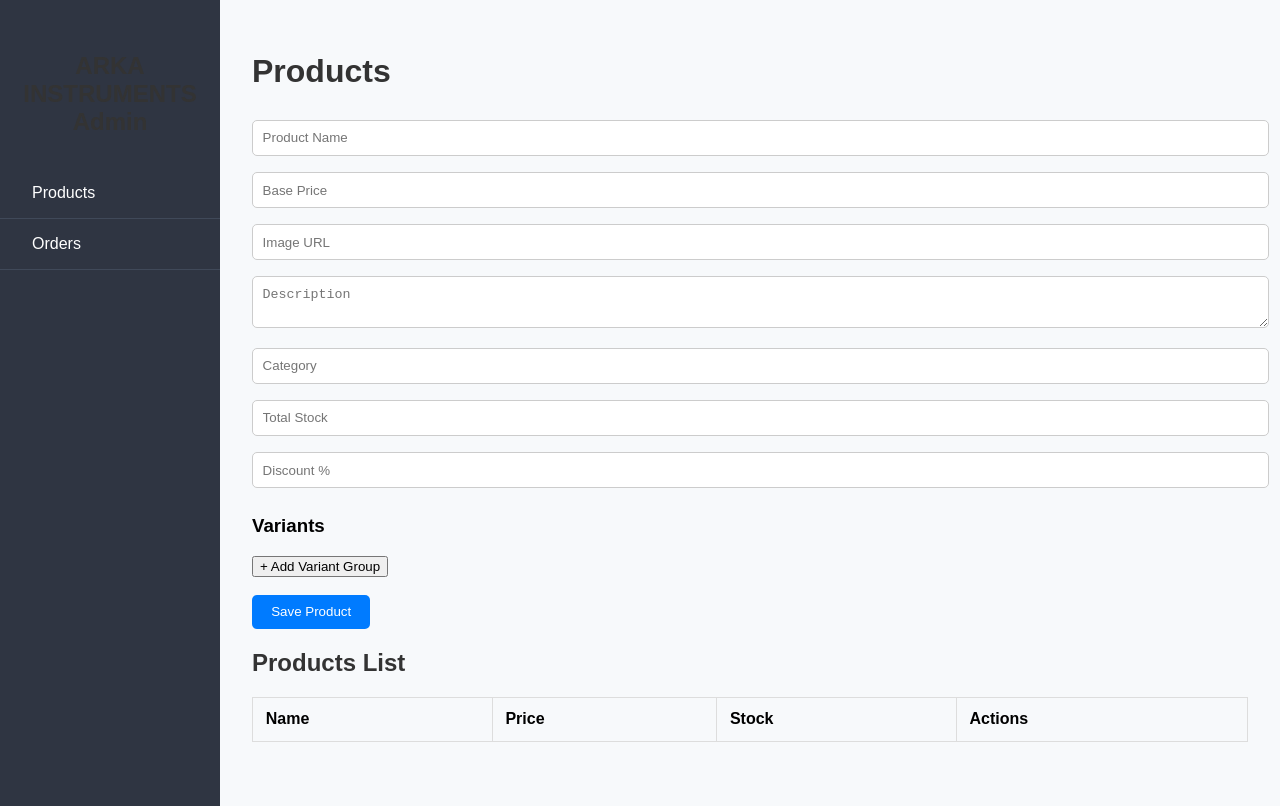
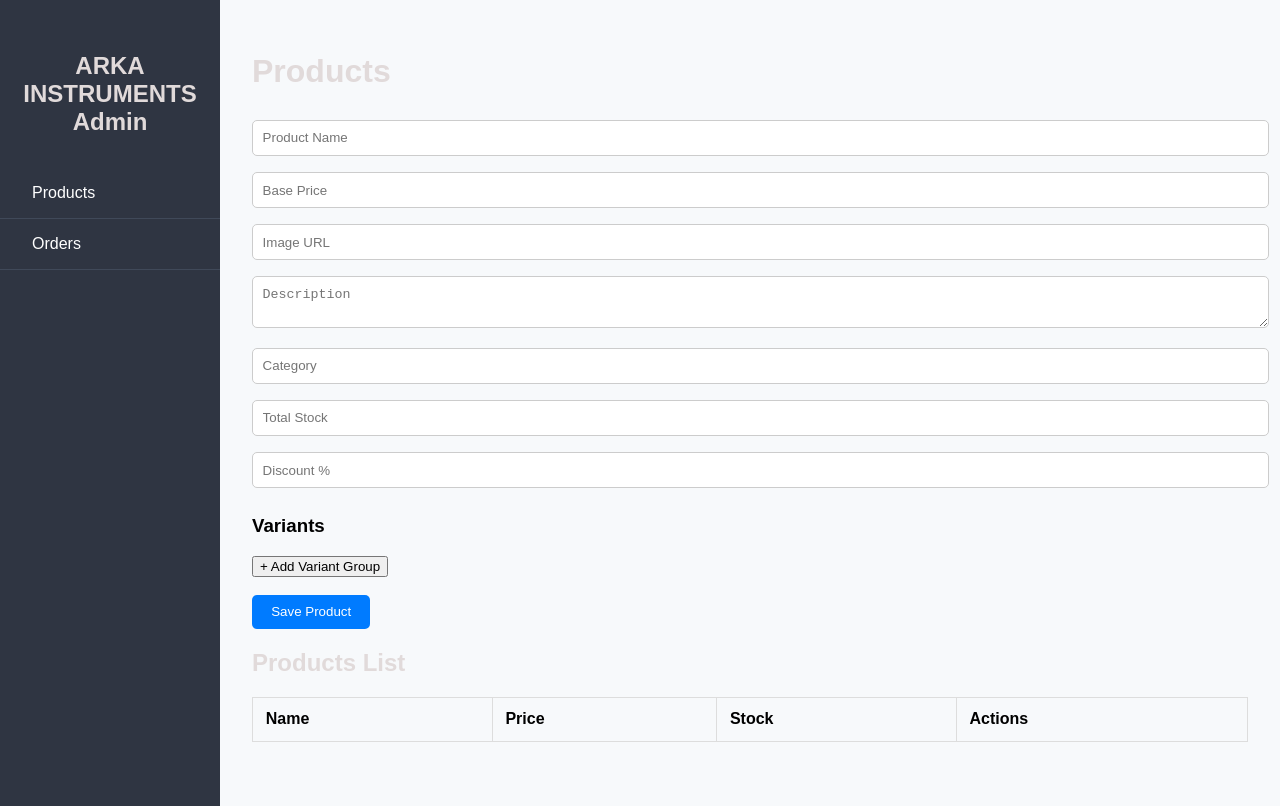
Before and after one commit to saivarma134/arka-instruments, a plain HTML site: page homepage/admin.html in a window 1280 px wide. Drawn offline with Linux system fonts and the light colour scheme; no server answers.

Commit message:
changed color in admin page

```diff
--- a/homepage/admin.html
+++ b/homepage/admin.html
@@ -19,7 +19,7 @@
     }
     .sidebar a:hover { background: #57606f; }
     .content { margin-left: 220px; padding: 2rem; }
-    h1, h2 { color: #333; }
+    h1, h2 { color: #e1dada; }
     table {
       width: 100%; border-collapse: collapse; margin-bottom: 2rem;
     }
```
